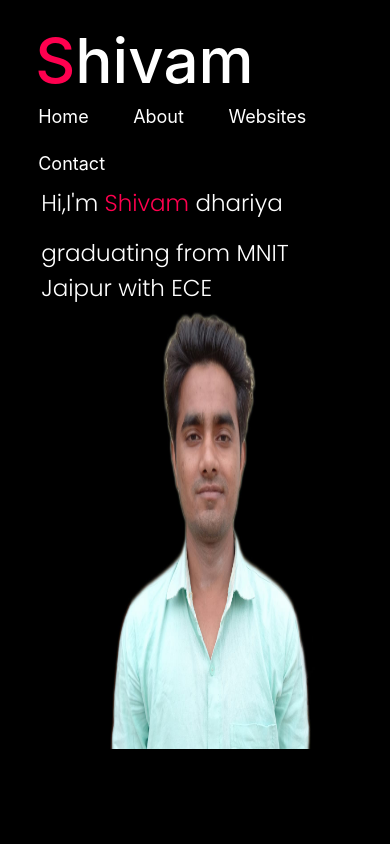
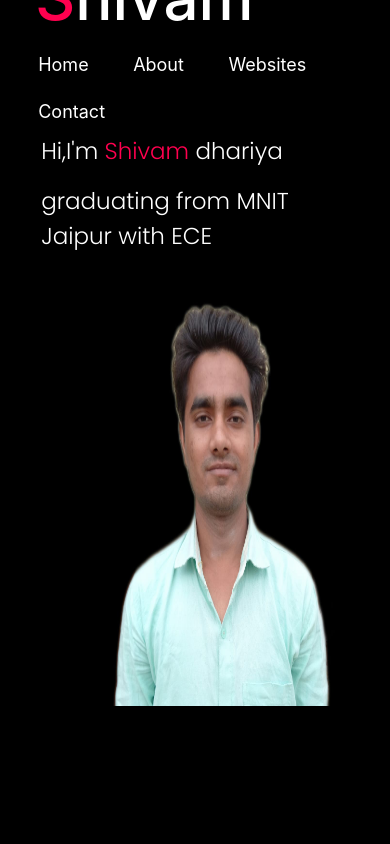
Before and after one commit to shivamdh5/Portfolio, a plain HTML site: page index.html in a window 390 px wide. Shown: the top 844 px of the page. Drawn offline with nearby package versions, Linux system fonts and the light colour scheme; a web font is replaced by a local one.

Commit message:
Update styles.css

```diff
--- a/styles.css
+++ b/styles.css
@@ -307,24 +307,24 @@ form .btn2{
 @media only screen and (max-width:600px){
     nav{
         position: relative;
-        top: -38px;
+        top: -48px;
         right: 83px;
     }
     .logo{
         position: relative;
-        top: -497px;
+        top: -507px;
         left: 87px;
     }
     #image2{
-        height: 65%;
-        width: 73%;
+        height: 60%;
+        width: 79%;
         position: relative;
         left: 71px;
         top: 200px;
     }
     .header-text{
         position: relative;
-        bottom: 580px;
+        bottom: 590px;
         padding: 15px 0 0 10px;
         font-size: 23px;
     }
```
